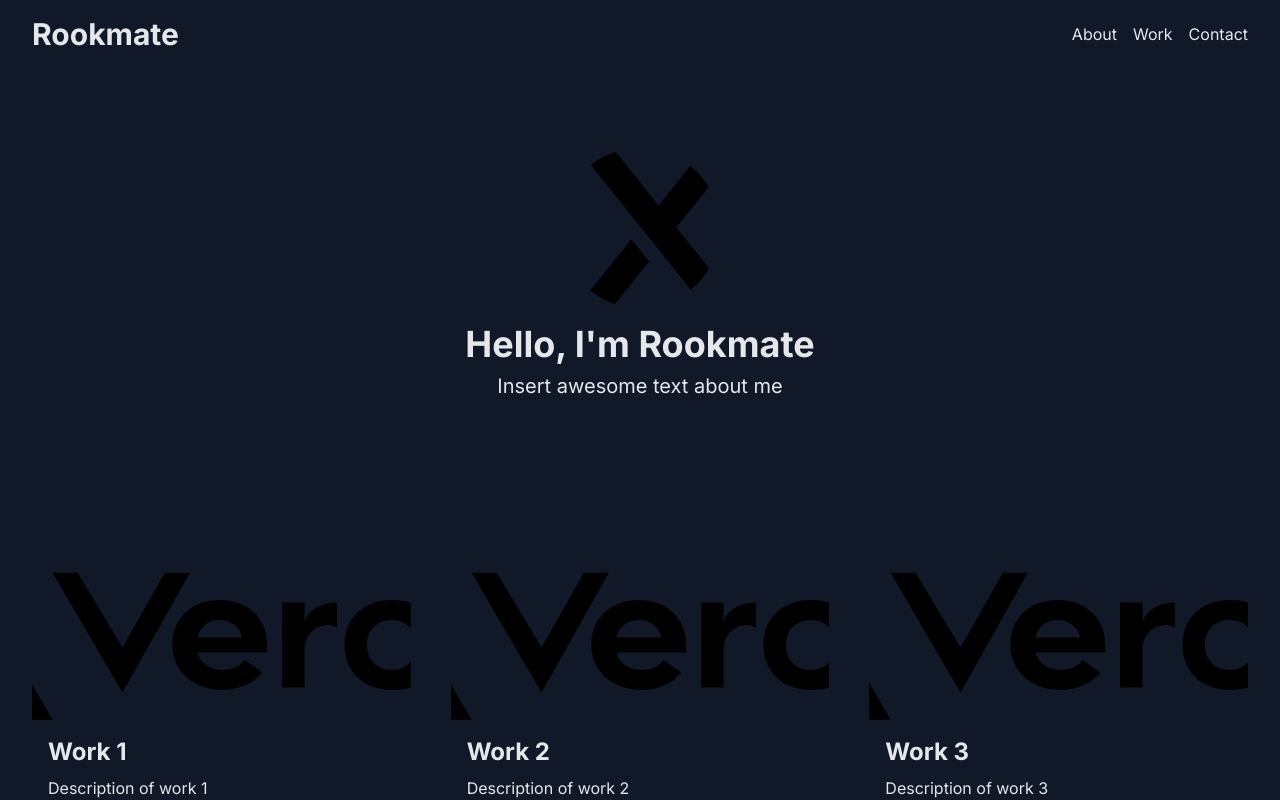
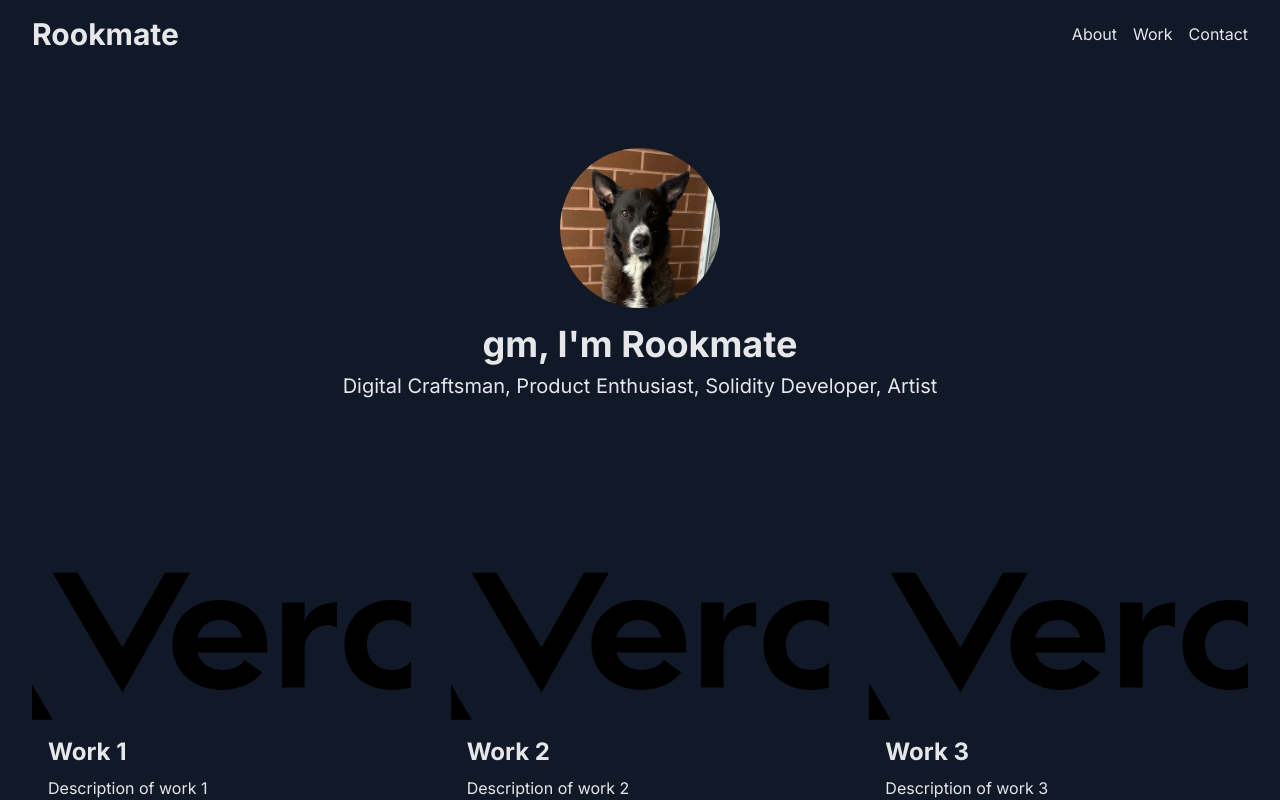
Before and after one commit to rookmate/03-rookmate-website, a Next.js app: page / in a window 1280 px wide. Shown: the top 800 px of the page. Built offline with nearby package versions, Linux system fonts and the light colour scheme.

Commit message:
Update about page

```diff
--- a/components/About.tsx
+++ b/components/About.tsx
@@ -7,16 +7,16 @@ export default  function About() {
         alt="Profile Picture"
         className="mx-auto rounded-full h-40 w-40 object-cover"
         height="400"
-        src="/next.svg"
+        src="/pfp.jpg"
         style={{
           aspectRatio: "400/400",
           objectFit: "cover",
         }}
         width="400"
       />
-      <h2 className="text-4xl font-bold mt-4">Hello, I'm Rookmate</h2>
+      <h2 className="text-4xl font-bold mt-4">gm, I'm Rookmate</h2>
       <p className="text-xl mt-2">
-        Insert awesome text about me
+        Digital Craftsman, Product Enthusiast, Solidity Developer, Artist
       </p>
     </section>
   );
```
Also changed, not shown: public/pfp.jpg (added).
